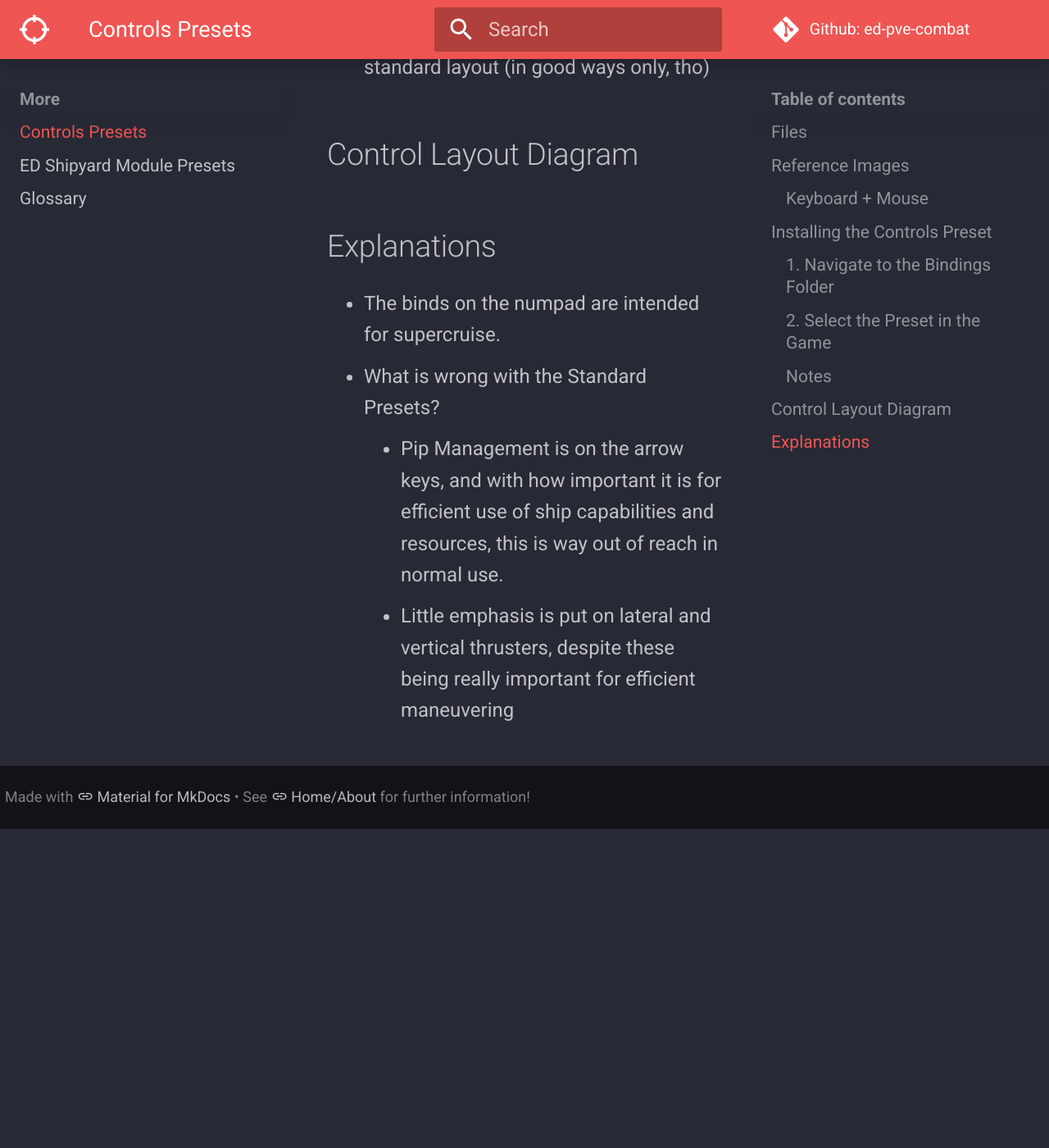
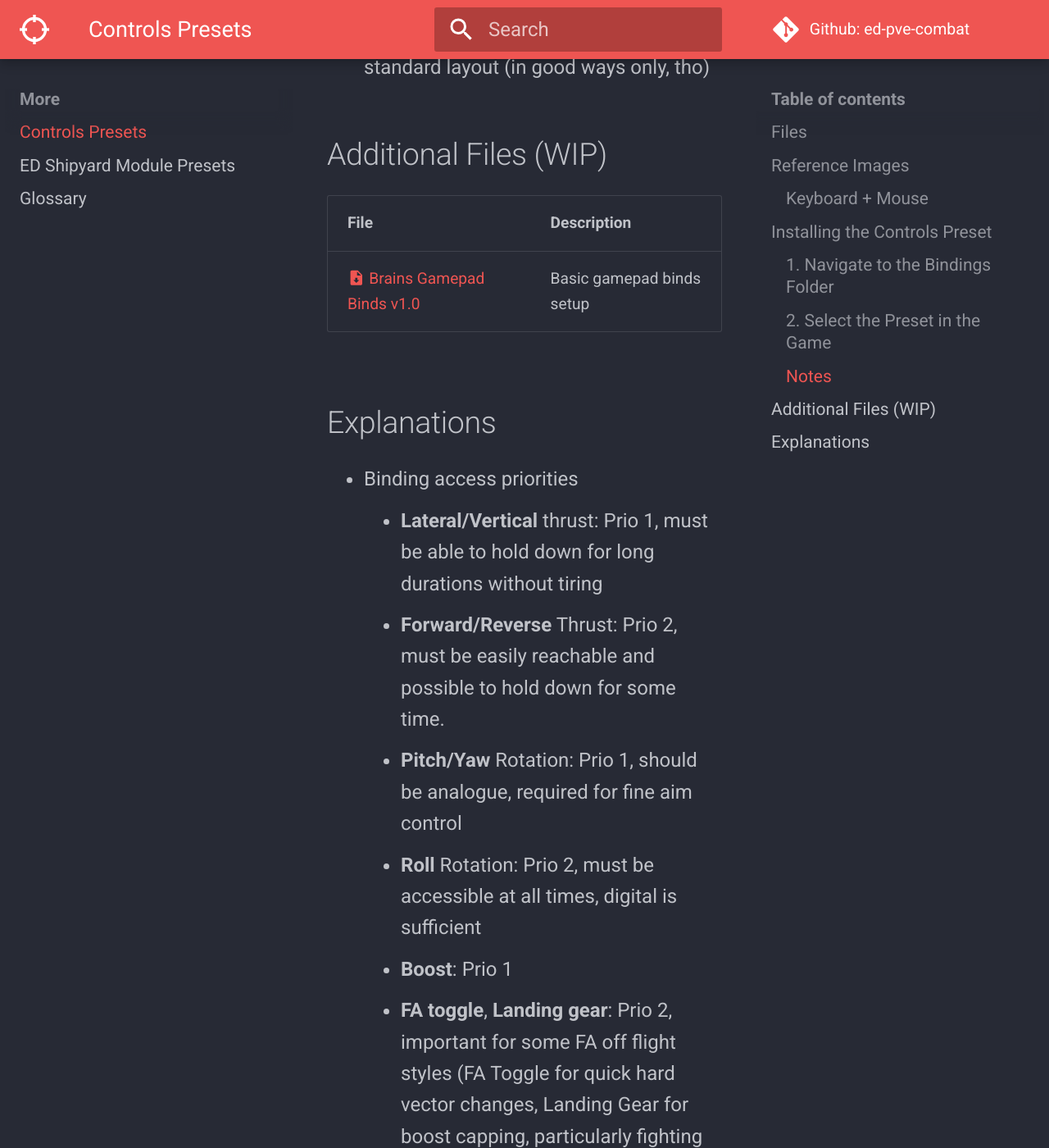
Before and after one commit to BrainProtest/ed-pve-combat, an MkDocs documentation site: the page built from docs/misc/controls.md, in a window 1280 px wide and 1400 px high, scrolled down 3183 px. Shown: the whole window at 82% size. Built offline with MkDocs 1.6.1 and Material for MkDocs 9.7.7, drawn with Linux system fonts in a browser that asks for light colours; comment, search, counter and statistics services are not loaded; before the commit the page ends 4194 px from its top, so only the background shows below that; some of the changed text lies outside the part shown.

Commit message:
Minor update to controls & mechanics

```diff
--- a/docs/misc/controls.md
+++ b/docs/misc/controls.md
@@ -44,11 +44,26 @@ Now in the **Options :material-arrow-right: Controls** menu, open the General, S
 * The preset differs greatly from the standard layout (in good ways only, tho)
 
 
-## Control Layout Diagram
+## Additional Files (WIP)
+
+|File|Description|
+|-|-|
+|[:material-file-download: Brains Gamepad Binds v1.0](../files/Brains Gamepad Binds v1.0.4.1.binds)|Basic gamepad binds setup|
+
 
 ## Explanations
 
-* The binds on the numpad are intended for supercruise.
+* Binding access priorities
+    * **Lateral/Vertical** thrust: Prio 1, must be able to hold down for long durations without tiring
+    * **Forward/Reverse** Thrust: Prio 2, must be easily reachable and possible to hold down for some time.
+    * **Pitch/Yaw** Rotation: Prio 1, should be analogue, required for fine aim control
+    * **Roll** Rotation: Prio 2, must be accessible at all times, digital is sufficient
+    * **Boost**: Prio 1
+    * **FA toggle**, **Landing gear**: Prio 2, important for some FA off flight styles (FA Toggle for quick hard vector changes, Landing Gear for boost capping, particularly fighting slow targets such as in PvE)
+    * **Pip Management**: Prio 1
+    * **Primary/Secondary Fire**: Prio 1, must be able to hold down comfortably
+    * Deploy **Heatsink**, use **Shieldcell**, deploy **Chaff**: Prio 3
+    * Cycle **Fire Group**, toggle **Cockpit Mode**, toggle **Night Vision**: Prio 3
 * What is wrong with the Standard Presets?
     * Pip Management is on the arrow keys, and with how important it is for efficient use of ship capabilities and resources, this is way out of reach in normal use.
     * Little emphasis is put on lateral and vertical thrusters, despite these being really important for efficient maneuvering
```
Also changed, not shown: docs/mechanics/general.md (+2 -0 lines), 1 other file.
